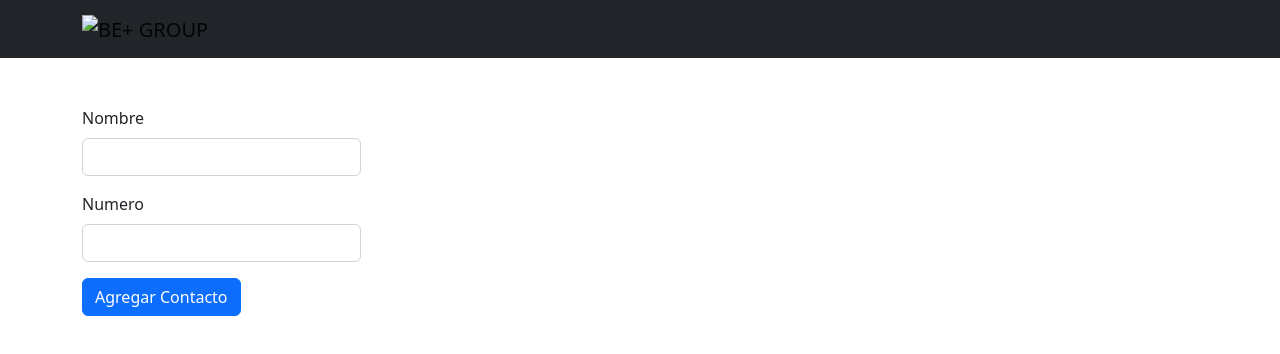
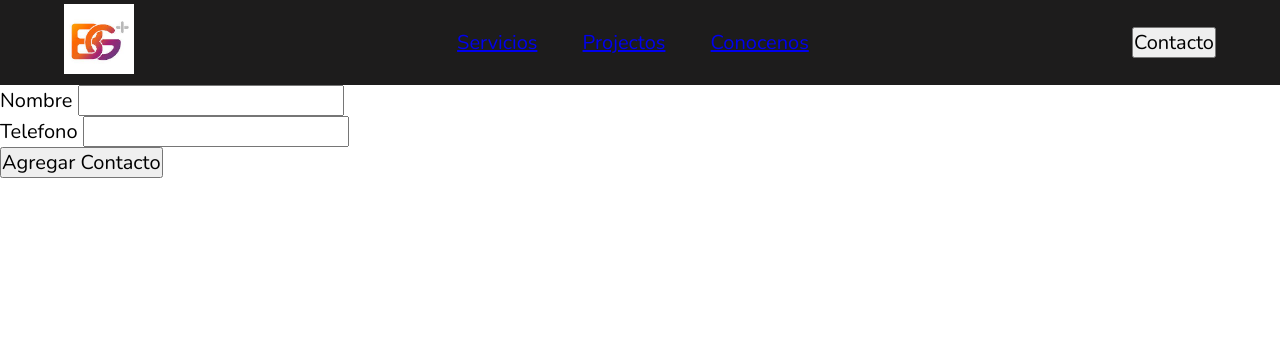
Before and after one commit to Adrian-Corttes/NoteBook, a website: page src/views/index.html in a window 1280 px wide. Drawn offline with nearby package versions, Linux system fonts and the light colour scheme.

Commit message:
view design

```diff
--- a/index.js
+++ b/index.js
@@ -21,6 +21,10 @@ app.get('/',(req, res)=>{
 
 //Iniciamos el servidor
 app.listen('3000', ()=>{
-   conectar()
+   //conectar()
    console.log('Server listening on port 3000')
 });
+
+
+
+//https://www.youtube.com/watch?v=U5C_VbKCaIc&t=2177s  0:41:12
--- /dev/null
+++ b/src/views/css/styles.css
@@ -0,0 +1,35 @@
+@import url('https://fonts.googleapis.com/css2?family=Lato:wght@300;400;700&family=Nunito:ital,wght@0,400;1,700&display=swap');
+
+*{
+   box-sizing: border-box;
+   margin: 0;
+   padding: 0;
+   font-family:'Nunito', sans-serif;
+   font-size: 20px;
+}
+.header{
+   background-color: rgb(29, 28, 28);
+   display: flex;
+   justify-content: space-between;
+   align-items: center;
+   height: 85px;
+   padding: 5px 5%;
+}
+.logo__img{
+   height: 70px;
+   width: auto;
+   transition: all 0.3s;
+}
+.logo__img:hover{
+   transform: scale(1.2);
+}
+
+.navbar__links{
+   list-style: none;
+}
+.navbar__link{
+   display: inline-block;
+   padding: 0 20px;
+}
+
+/* https://www.youtube.com/watch?v=jeQiN0gPIZw 10:10 */
--- a/src/views/index.html
+++ b/src/views/index.html
@@ -5,21 +5,26 @@
    <meta charset="UTF-8" />
    <meta http-equiv="X-UA-Compatible" content="IE=edge" />
    <meta name="viewport" content="width=device-width, initial-scale=1.0" />
-   <title>Res | Api</title>
-   <!-- BootStrap CDNS -->
-   <link rel="stylesheet" href="https://cdn.jsdelivr.net/npm/bootstrap@5.2.2/dist/css/bootstrap.min.css" />
-   <script src="https://cdn.jsdelivr.net/npm/bootstrap@5.2.2/dist/js/bootstrap.bundle.min.js"></script>
+   <title>NoteBook</title>
+   <!-- link CSS -->
+   <link rel="stylesheet" href="./css/styles.css">
 </head>
 
 <body>
    <header class="header">
-      <nav class="navbar bg-dark mb-5">
-         <div class="container">
-           <a class="navbar-brand" href="#">
-             <img src="#" alt="BE+ GROUP" width="30" height="24">
-           </a>
-         </div>
-       </nav>
+      <div class="logo">
+         <a class="logo__link" href="#"><img class="logo__img" src="./img/be.jpg" alt="logo"></a>
+      </div>
+
+      <nav class="navbar">
+         <ul class="navbar__links">
+            <li class="navbar__link"><a href="#">Servicios</a></li>
+            <li class="navbar__link"><a href="#">Projectos</a></li>
+            <li class="navbar__link"><a href="#">Conocenos</a></li>
+         </ul>
+      </nav>
+
+      <a href="#"><button class="btn">Contacto</button></a>
    </header>
 
 
@@ -27,10 +32,10 @@
       <form class="col-3">
          <div class="mb-3">
             <label for="name" class="form-label">Nombre</label>
-            <input type="text" class="form-control" id="name"/>
+            <input type="text" class="form-control" id="name" />
          </div>
          <div class="mb-3">
-            <label for="number" class="form-label">Numero</label>
+            <label for="number" class="form-label">Telefono</label>
             <input type="text" class="form-control" id="number" />
          </div>
 
```
Also changed, not shown: src/views/img/be.jpg (added).
